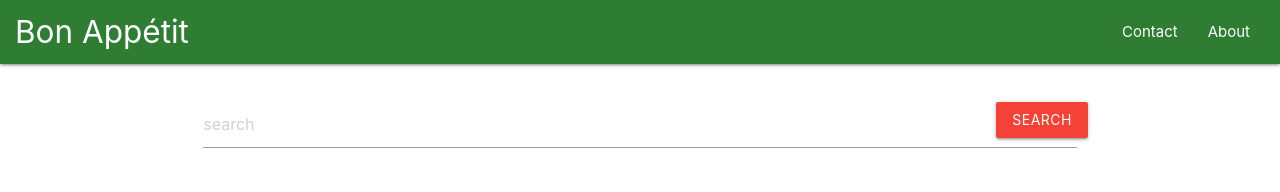
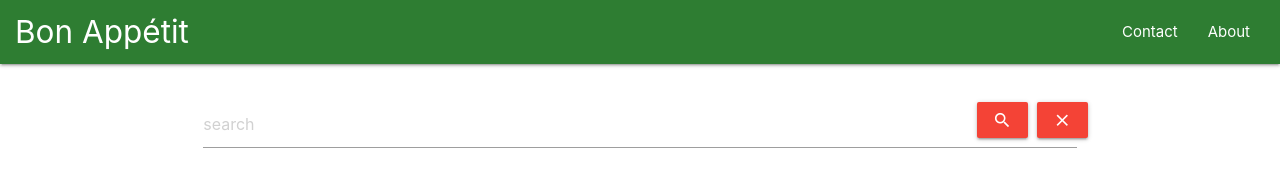
Before and after one commit to wintermute28/React-Recipes-collection, a React (Create React App) app: page / in a window 1280 px wide. Shown: the top 192 px of the page. Built offline with nearby package versions, Linux system fonts and the light colour scheme; no server answers.

Commit message:
Add clear-button, edit about, edit Readme

```diff
--- a/src/components/Search.jsx
+++ b/src/components/Search.jsx
@@ -13,6 +13,11 @@ const Search = ({ cb = Function.prototype }) => {
     cb(value);
   };
 
+  const handleClear = () => {
+    setValue("");
+    cb("");
+  };
+
   return (
     <div className="row">
       <div className="input-field col s12">
@@ -26,10 +31,17 @@ const Search = ({ cb = Function.prototype }) => {
         />
         <button
           className="btn red"
-          style={{ position: "absolute", top: 0, right: 0 }}
+          style={{ position: "absolute", top: 0, right: "60px" }}
           onClick={handleSubmit}
         >
-          Search
+          <i class="large material-icons">search</i>
+        </button>
+        <button
+          className="btn red"
+          style={{ position: "absolute", top: 0, right: 0 }}
+          onClick={handleClear}
+        >
+          <i class="large material-icons">clear</i>
         </button>
       </div>
     </div>
--- a/src/index.css
+++ b/src/index.css
@@ -51,3 +51,9 @@ iframe {
   width: 600px;
   height: 350px;
 }
+
+@media screen and (max-width: 350px) {
+  nav .brand-logo {
+    font-size: 1.8rem;
+  }
+}
--- a/src/pages/About.jsx
+++ b/src/pages/About.jsx
@@ -18,6 +18,11 @@ const About = () => {
         website has a responsive design, ensuring convenient access from any
         device. Bon Appétit!
       </p>
+      <img
+        style={{ display: "block", margin: "0 auto" }}
+        src="https://www.themealdb.com/images/meal-icon.png"
+        alt=""
+      />
     </div>
   );
 };
```
Also changed, not shown: 1 other file (tests, documents, lock files or other folders).
